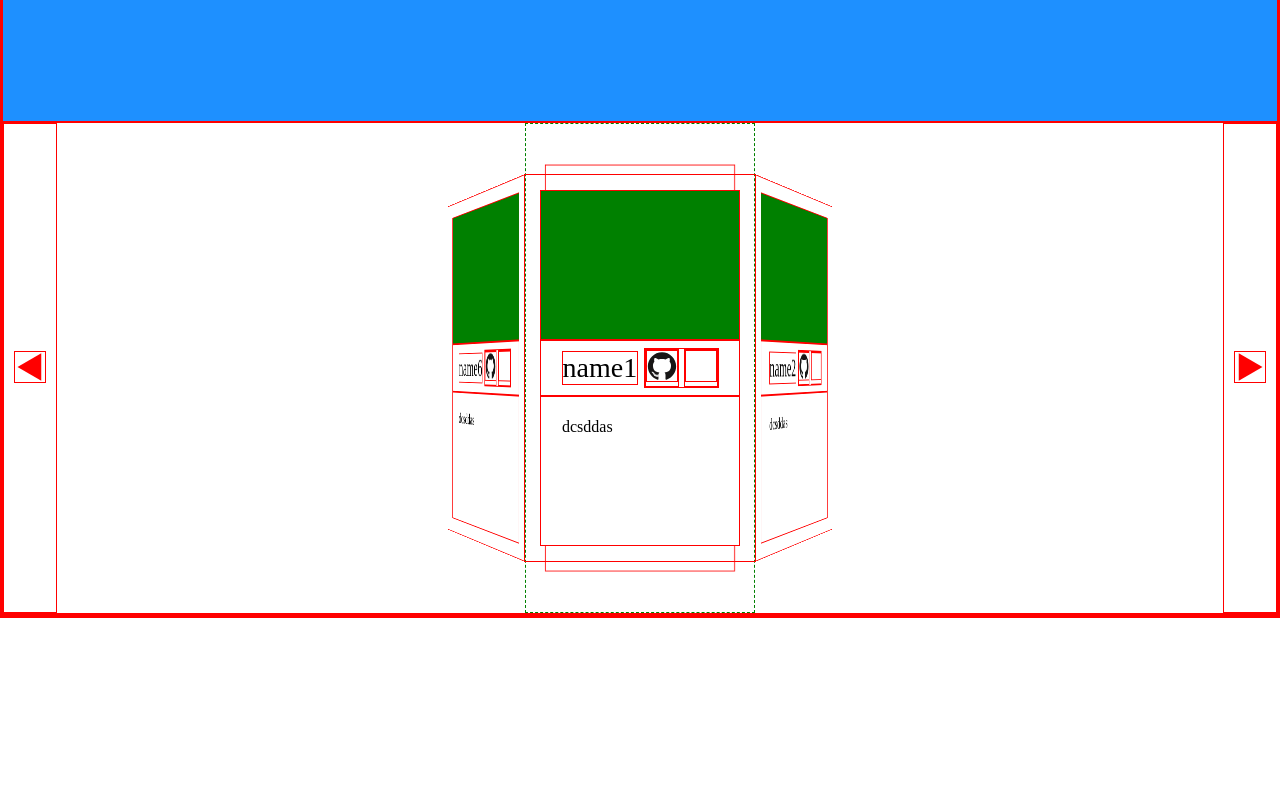
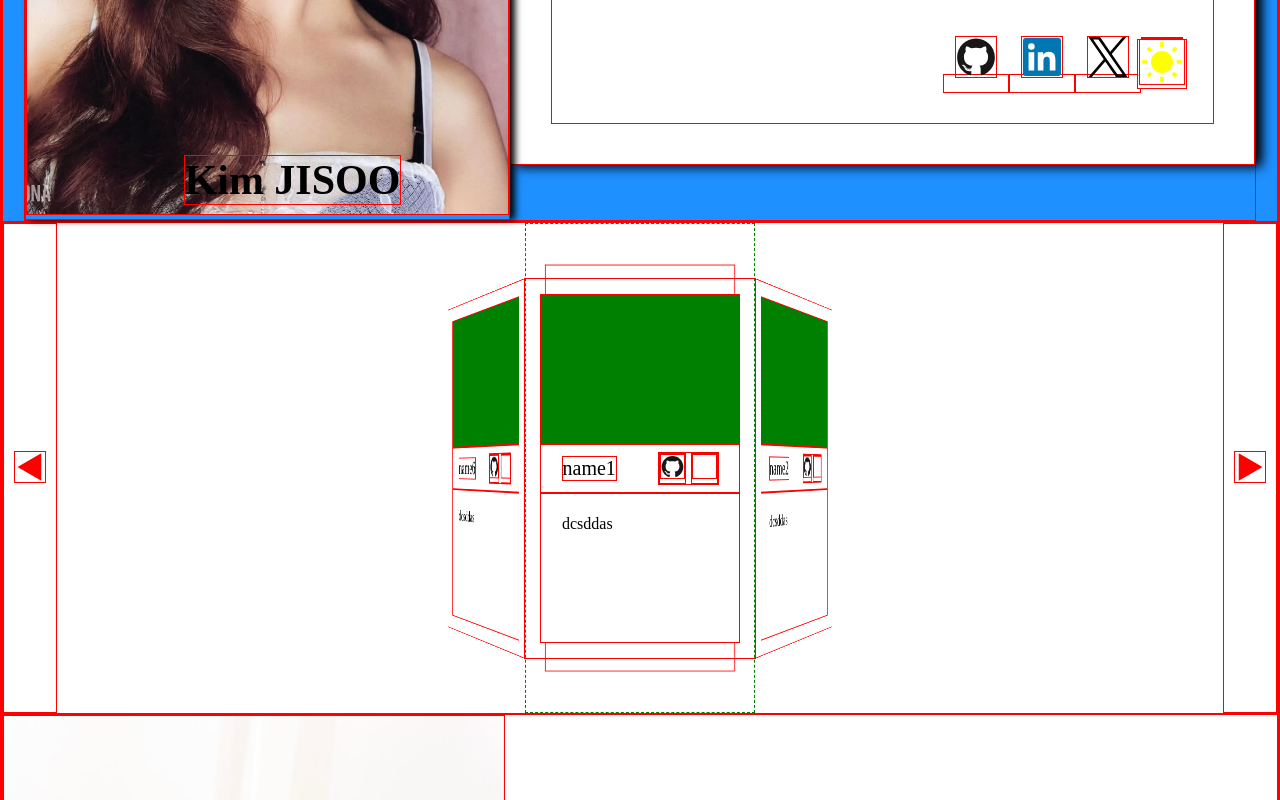
Before and after one commit to heroes75/homepage-project, a website built with webpack: page src/template.html in a window 1280 px wide. Shown: the part 680-1480 px from the top of the page. Before the commit the page ends 1298 px from the top, so only its background shows below. Built offline with nearby package versions, Linux system fonts and the light colour scheme.

Commit message:
finished the main section now implementing footer

```diff
--- a/src/index.js
+++ b/src/index.js
@@ -1,6 +1,6 @@
 import headerInDOM from "./header";
 import main from "./main";
 import "./styles.css";
-//headerInDOM();
+headerInDOM();
 
 main()
--- a/src/main.js
+++ b/src/main.js
@@ -15,9 +15,10 @@ export default function main() {
     const nbrOfElement = 6;
     const angle = 360 / nbrOfElement;
     const apothemHorizontal = 230 / (2 * Math.tan(Math.PI / nbrOfElement));
-    const apothemVertical = 390 / (2 * Math.tan(Math.PI / nbrOfElement));
+    const apothemVertical = 490 / (2 * Math.tan(Math.PI / nbrOfElement));
     const mobile = window.matchMedia("(max-width: 500px)");
     const tapbletMinimun = window.matchMedia("(min-width: 501px)");
+    const projectArray = []
     buttonPrev.classList.add("btn-prev", "btn");
     buttonNext.classList.add("btn-next", "btn");
     iconLeft.src = triangleLeft;
@@ -30,33 +31,43 @@ export default function main() {
     scene.className = "scene";
     let deg = 0;
     carousel.style.transform = `translateZ(${apothemHorizontal * -1}px) rotateY(${deg}deg)`;
-    buttonPrev.addEventListener("click", () => {
-        carousel.style.transform = `translateZ(${apothemHorizontal * -1}px) rotateY(${(deg = deg - angle)}deg)`;
-    });
-    buttonNext.addEventListener("click", () => {
-        carousel.style.transform = `translateZ(${apothemHorizontal * -1}px) rotateY(${(deg = deg + angle)}deg)`;
-    });
+
 
     function resize() {
         if (mobile.matches) {
-            main.style.cssText = "flex-direction: column";
             iconLeft.src = triangleUp;
             iconRight.src = triangleDown;
+            main.style.cssText = "flex-direction: column;"
+            scene.style.cssText = "align-self: center"
+            console.log(projectArray);
+
+           projectArray.forEach((el, i) => {
+            el.style.cssText = `transform: rotateX(${angle * i}deg) translateZ(${apothemVertical}px);`;
+
+           })
+
             carousel.style.transform = `translateZ(${apothemVertical * -1}px) rotateX(${deg}deg)`;
-            buttonPrev.addEventListener("click", () => {
+            buttonPrev.onclick =  () => {
                 carousel.style.transform = `translateZ(${apothemVertical * -1}px) rotateX(${(deg = deg - angle)}deg)`;
-            });
-            buttonNext.addEventListener("click", () => {
+            };
+            buttonNext.onclick = ()  => {
                 carousel.style.transform = `translateZ(${apothemVertical * -1}px) rotateX(${(deg = deg + angle)}deg)`;
-            });
+            };
         } else {
+            main.style.cssText = "flex-direction: row;"
+            scene.style.cssText = "align-self: stretched"
+
+            projectArray.forEach((el, i) => {
+            el.style.cssText = `transform: rotateY(${angle * i}deg) translateZ(${apothemHorizontal}px);`;
+           })
+
             carousel.style.transform = `translateZ(${apothemHorizontal * -1}px) rotateY(${deg}deg)`;
-            buttonPrev.addEventListener("click", () => {
+            buttonPrev.onclick = () => {
                 carousel.style.transform = `translateZ(${apothemHorizontal * -1}px) rotateY(${(deg = deg - angle)}deg)`;
-            });
-            buttonNext.addEventListener("click", () => {
+            };
+            buttonNext.onclick = () => {
                 carousel.style.transform = `translateZ(${apothemHorizontal * -1}px) rotateY(${(deg = deg + angle)}deg)`;
-            });
+            };
             iconLeft.src = triangleLeft;
             iconRight.src = triangleRight;
         }
@@ -68,10 +79,19 @@ export default function main() {
             `name${i + 1}`,
             "dcsddas",
             carousel,
-            `box${i}`,
+            `box${i + 1}`,
         );
-        box.style.cssText = `transform: rotateY(${angle * i}deg) translateZ(${apothemHorizontal}px);`;
+        //if (mobile.matches) {
+        //    box.style.cssText = `transform: rotateX(${angle * i}deg) translateZ(${apothemVertical}px);`;
+        //} else {
+       //     box.style.cssText = `transform: rotateY(${angle * i}deg) translateZ(${apothemHorizontal}px);`;
+        //}
+        projectArray.push(box)
     }
+    resize();
+    window.addEventListener("resize", () => {
+        resize()
+    })
     main.appendChild(buttonPrev);
     buttonPrev.appendChild(iconLeft);
     main.appendChild(scene);
--- a/src/styles.css
+++ b/src/styles.css
@@ -7,6 +7,7 @@
 
 :root {
     --background-color: white;
+    --background-color-header: dodgerblue;
     --color-text: black;
     --box-shadow-color: black;
     --box-shadow-spread: 11px;
@@ -15,6 +16,7 @@
 
 :root.dark-theme {
     --background-color: black;
+    --background-color-header: darkblue;
     --color-text: white;
     --box-shadow-color: #888;
     --color-github: white
@@ -33,7 +35,7 @@ header {
     display: flex;
     justify-content: space-between;
     align-items: center;
-    background-color: dodgerblue;
+    background-color: var(--background-color-header);
     padding-top: 250px;
     /* transform: skewX(5deg); */
 }
@@ -163,15 +165,16 @@ header {
     --color-text: black;
     --box-shadow-color: black;
     --box-shadow-spread: 11px;
-    --color-github: #181616
+    --color-github: #181616;
+    --background-color-header: dodgerblue
 }
 
 :root {
     --background-color: black;
     --color-text: white;
     --box-shadow-color: #888;
-    --color-github: white
-
+    --color-github: white;
+    --background-color-header: darkblue;
 }
 
 }
@@ -184,9 +187,10 @@ main {
     background-color: var(--background-color);
     display: flex;
     /* min-height: 50vh; */
-    flex-wrap: wrap;
-    gap: 15px;
+    /* flex-wrap: wrap; */
+    gap: 120px;
     justify-content: space-between;
+    /* align-items: center; */
 }
 
 
@@ -218,12 +222,12 @@ main {
 }
 
 .icon-of-project {
-    width: 32px;
+    width: 25px;
 }
 
 .project-name {
     align-self: center;
-    font-size: 28px;
+    font-size: 20px;
 
 }
 
@@ -240,7 +244,9 @@ main {
     position: relative;
     perspective: 1000px;
     border: 1px dashed green;
+    /* margin: 15px; */
 }
+
 .carousel {
     transform-style: preserve-3d;
     padding: 10px;
--- a/src/template.html
+++ b/src/template.html
@@ -8,6 +8,8 @@
     <body>
         <header></header>
         <main></main>
-        <footer></footer>
+        <footer>
+            <img src="./images/jisoo1-480w.jpg" alt="" sizes="(width <= 700px) 480px, 500px" srcset="./images/jisoo1-480w.jpg 490w, ./images/princessmiyeon.jpg 1080w">
+        </footer>
     </body>
 </html>
```
Also changed, not shown: src/images/princessmiyeon.jpg (added).
